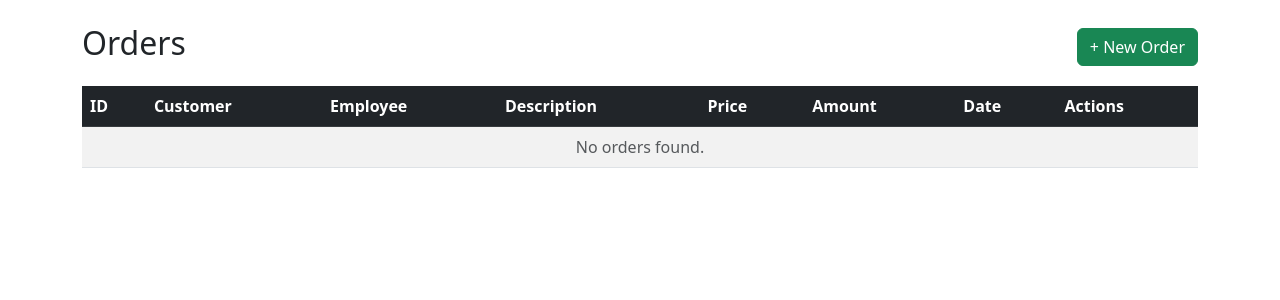
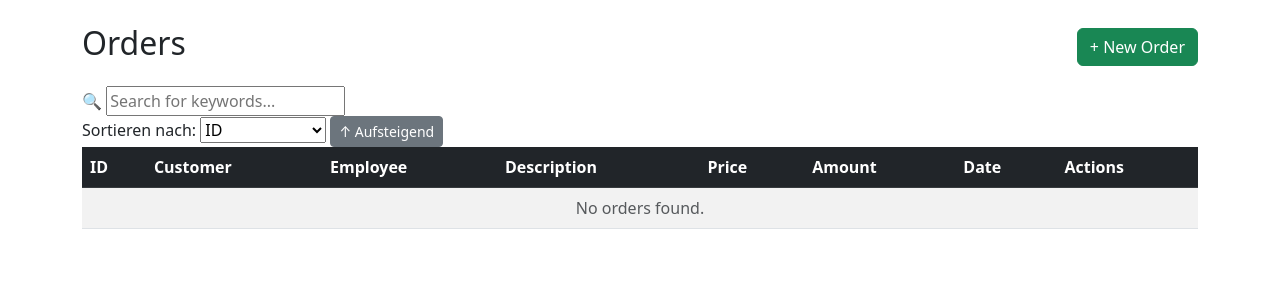
Before and after one commit to Prince04-Me/Group-Project-Gym, a Flask app: page /orders in a window 1280 px wide. Shown: the part 56-356 px from the top of the page. Run offline with Flask 3, Linux system fonts and the light colour scheme.

Commit message:
task 0, 1 and 2 finished, implemented sorting and search options for the order- and customers-lists.

```diff
--- a/models.py
+++ b/models.py
@@ -55,7 +55,7 @@ class Employee(db.Model):
     __tablename__ = 'Employees_data'
 
     EmployeeID   = db.Column(db.Integer, primary_key=True, unique=True)
-    Name         = db.Column(db.String, nullable=False)
+    FirstName    = db.Column(db.String, nullable=False)
     LastName     = db.Column(db.String, nullable=False)
     Email        = db.Column(db.String, nullable=False)
     Age          = db.Column(db.Integer, nullable=False)
--- a/routes.py
+++ b/routes.py
@@ -3,8 +3,10 @@
 Defines all URL endpoints and WTForms for the CRUD management UI.
 Imports the shared Flask app instance from __init__.py to register routes.
 """
+from pip._internal.commands import search
+
 from __init__ import app, db
-from flask import render_template, redirect, url_for, flash
+from flask import render_template, redirect, url_for, flash, request
 from flask_wtf import FlaskForm
 from wtforms import StringField, SelectField, SubmitField, FloatField, IntegerField
 from wtforms.validators import DataRequired
@@ -64,7 +66,7 @@ def _populate_order_choices(form):
         for c in Customer.query.order_by(Customer.LastName).all()
     ]
     form.EmployeeID.choices = [
-        (e.EmployeeID, f'{e.Name} {e.LastName}')
+        (e.EmployeeID, f'{e.FirstName} {e.LastName}')
         for e in Employee.query.order_by(Employee.LastName).all()
     ]
 
@@ -85,10 +87,69 @@ def home():
 
 @app.route('/customers')
 def customer_list():
-    """Display all customers."""
-    customers    = Customer.query.all()
-    delete_form  = DeleteForm()
-    return render_template('customers/list.html', customers=customers, delete_form=delete_form)
+    """
+    Display all customers with dynamic sorting.
+
+    Accepts optional query parameters:
+        - sort (str): Column key to sort by. Defaults to 'last_name'.
+        - dir  (str): Sort direction, either 'asc' or 'desc'. Defaults to 'asc'.
+        - search (str): Optional search string filtered across all relevant columns.
+
+    Returns:
+        Rendered HTML template with the customer's list and active sort/search state.
+
+    Whitelist of allowed sort keys mapped to the corresponding Customer model column.
+    All columns belong to the Customer table, so no JOIN is required.
+    """
+
+    SORT_COLUMNS = {
+        'id':         Customer.CustomerID,
+        'first_name': Customer.FirstName,
+        'last_name':  Customer.LastName,
+        'age':        Customer.Age,
+        'country':    Customer.Country,
+    }
+    VALID_DIRECTIONS = {'asc', 'desc'}
+
+    # Read sort parameters from the URL query string
+    sort_by  = request.args.get('sort', 'last_name')
+    sort_dir = request.args.get('dir',  'asc')
+    search = request.args.get('search', '').strip()
+
+    # Fall back to safe defaults if an invalid value is provided
+    if sort_by  not in SORT_COLUMNS:     sort_by  = 'last_name'
+    if sort_dir not in VALID_DIRECTIONS: sort_dir = 'asc'
+
+    column     = SORT_COLUMNS[sort_by]
+    order_expr = column.asc() if sort_dir == 'asc' else column.desc()
+
+    query   = Customer.query
+
+    # Apply search filter across all customer columns
+    if search:
+        term = f"%{search}%"
+        query = query.filter(
+            db.or_(
+                Customer.FirstName.ilike(term),
+                Customer.LastName.ilike(term),
+                Customer.Age.ilike(term),
+                Customer.BirthDate.ilike(term),
+                Customer.Country.ilike(term),
+                db.cast(Customer.CustomerID, db.String).ilike(term),
+            )
+        )
+
+    customers = query.order_by(order_expr).all()
+    delete_form = DeleteForm()
+
+    return render_template(
+        'customers/list.html',
+        customers=customers,
+        delete_form=delete_form,
+        sort_by=sort_by,
+        sort_dir=sort_dir,
+        search=search,
+    )
 
 
 @app.route('/customers/create', methods=['GET', 'POST'])
@@ -153,10 +214,79 @@ def customer_delete(customer_id):
 
 @app.route('/orders')
 def order_list():
-    """Display all orders ordered by date descending."""
-    orders      = Order.query.order_by(Order.Date.desc()).all()
+    """
+    Display all orders with dynamic sorting.
+
+    Accepts optional query parameters:
+        - sort (str): Column key to sort by. Defaults to 'id'.
+        - dir  (str): Sort direction, either 'asc' or 'desc'. Defaults to 'asc'.
+        - search (str): Optional search string filtered across all relevant columns.
+
+    Returns:
+        Rendered HTML template with the order list and active sort/search state.
+
+    Whitelist of allowed sort keys mapped to (model column, join model).
+    join model is None if the column belongs to the Order table itself.
+    """
+    SORT_COLUMNS = {
+        'id':          (Order.OrderID,      None),
+        'customer':    (Customer.LastName, Customer),
+        'employee':    (Employee.LastName, Employee),
+        'description': (Order.Description, None),
+        'price':       (Order.Price,        None),
+        'amount':      (Order.Amount,       None),
+        'date':        (Order.Date,         None),
+    }
+    VALID_DIRECTIONS = {'asc', 'desc'}
+
+    # Read sort parameters from the URL query string
+    sort_by  = request.args.get('sort', 'id')
+    sort_dir = request.args.get('dir',  'asc')
+    search   = request.args.get('search', '').strip()
+
+    # Fall back to safe defaults if an invalid value is provided
+    if sort_by  not in SORT_COLUMNS:     sort_by  = 'id'
+    if sort_dir not in VALID_DIRECTIONS: sort_dir = 'asc'
+
+    column, join_model = SORT_COLUMNS[sort_by]
+    order_expr = column.asc() if sort_dir == 'asc' else column.desc()
+
+    # Build the query; only JOIN a related table when sorting by its column
+    query = (
+        Order.query
+        .join(Customer)
+        .join(Employee)
+    )
+    '''Apply search filter across all relevant columns using a case-insensitive
+    LIKE match. Each column is cast to String so numeric fields (price,
+    amount) can also be matched against the search term.
+    '''
+    if search:
+        term = f"%{search}%"
+        query = query.filter(
+            db.or_(
+                Customer.FirstName.ilike(term),
+                Customer.LastName.ilike(term),
+                Employee.FirstName.ilike(term),
+                Employee.LastName.ilike(term),
+                Order.Description.ilike(term),
+                db.cast(Order.Price, db.String).ilike(term),
+                db.cast(Order.Amount, db.String).ilike(term),
+                db.cast(Order.Date, db.String).ilike(term),
+            )
+        )
+
+    orders      = query.order_by(order_expr).all()
     delete_form = DeleteForm()
-    return render_template('orders/list.html', orders=orders, delete_form=delete_form)
+
+    return render_template(
+        'orders/list.html',
+        orders=orders,
+        delete_form=delete_form,
+        sort_by=sort_by,
+        sort_dir=sort_dir,
+        search=search,
+    )
 
 
 @app.route('/orders/create', methods=['GET', 'POST'])
--- a/templates/orders/list.html
+++ b/templates/orders/list.html
@@ -6,6 +6,47 @@
     <h2>Orders</h2>
     <a href="{{ url_for('order_create') }}" class="btn btn-success">+ New Order</a>
 </div>
+
+<form method="GET" action="{{ url_for('order_list') }}" class="search-sort-controls">
+
+  {# ── Search bar ── #}
+  <div class="search-bar">
+    <span class="search-icon">🔍</span>
+    <input
+      type="text"
+      name="search"
+      value="{{ search }}"
+      placeholder="Search for keywords..."
+      autocomplete="off"
+    >
+    {% if search %}
+      {# Clear button: resets search but keeps current sort #}
+      <a href="{{ url_for('order_list', sort=sort_by, dir=sort_dir) }}" class="clear-btn">✕</a>
+    {% endif %}
+  </div>
+
+{# Sort-Steuerung #}
+<form method="GET" action="{{ url_for('order_list') }}" class="sort-controls">
+  <label for="sort-select">Sortieren nach:</label>
+
+  <select id="sort-select" name="sort" onchange="this.form.submit()">
+    <option value="id"          {% if sort_by == 'id'          %}selected{% endif %}>ID</option>
+    <option value="customer"    {% if sort_by == 'customer'    %}selected{% endif %}>Kunde</option>
+    <option value="employee"    {% if sort_by == 'employee'    %}selected{% endif %}>Mitarbeiter</option>
+    <option value="description" {% if sort_by == 'description' %}selected{% endif %}>Beschreibung</option>
+    <option value="price"       {% if sort_by == 'price'       %}selected{% endif %}>Preis</option>
+    <option value="amount"      {% if sort_by == 'amount'      %}selected{% endif %}>Menge</option>
+    <option value="date"        {% if sort_by == 'date'        %}selected{% endif %}>Datum</option>
+  </select>
+
+  {# Richtungsbutton: wechselt zwischen asc/desc #}
+  <input type="hidden" name="dir"
+         value="{% if sort_dir == 'asc' %}desc{% else %}asc{% endif %}">
+
+  <button type="submit" class="btn btn-secondary btn-sm" title="Richtung wechseln">
+    {% if sort_dir == 'asc' %} ↑ Aufsteigend {% else %} ↓ Absteigend {% endif %}
+  </button>
+</form>
 
 <table class="table table-striped table-hover">
     <thead class="table-dark">
@@ -25,7 +66,7 @@
         <tr>
             <td>{{ o.OrderID }}</td>
             <td>{{ o.customer.FirstName }} {{ o.customer.LastName }}</td>
-            <td>{{ o.employee.Name }} {{ o.employee.LastName }}</td>
+            <td>{{ o.employee.FirstName }} {{ o.employee.LastName }}</td>
             <td>{{ o.Description }}</td>
             <td>{{ '%.2f' | format(o.Price) }}</td>
             <td>{{ o.Amount }}</td>
```
Also changed, not shown: templates/customers/list.html (+40 -0 lines), 5_gym_fitness/5_gym_fitness.db.
